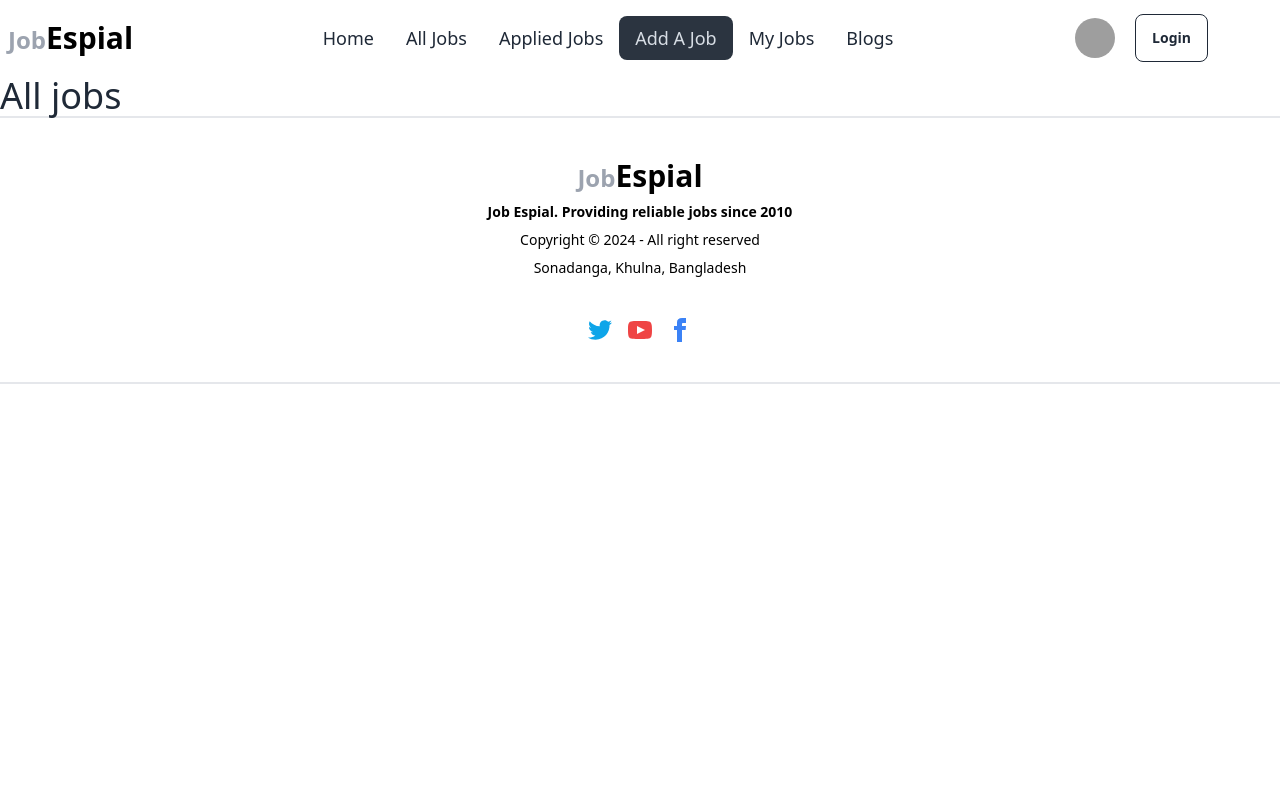
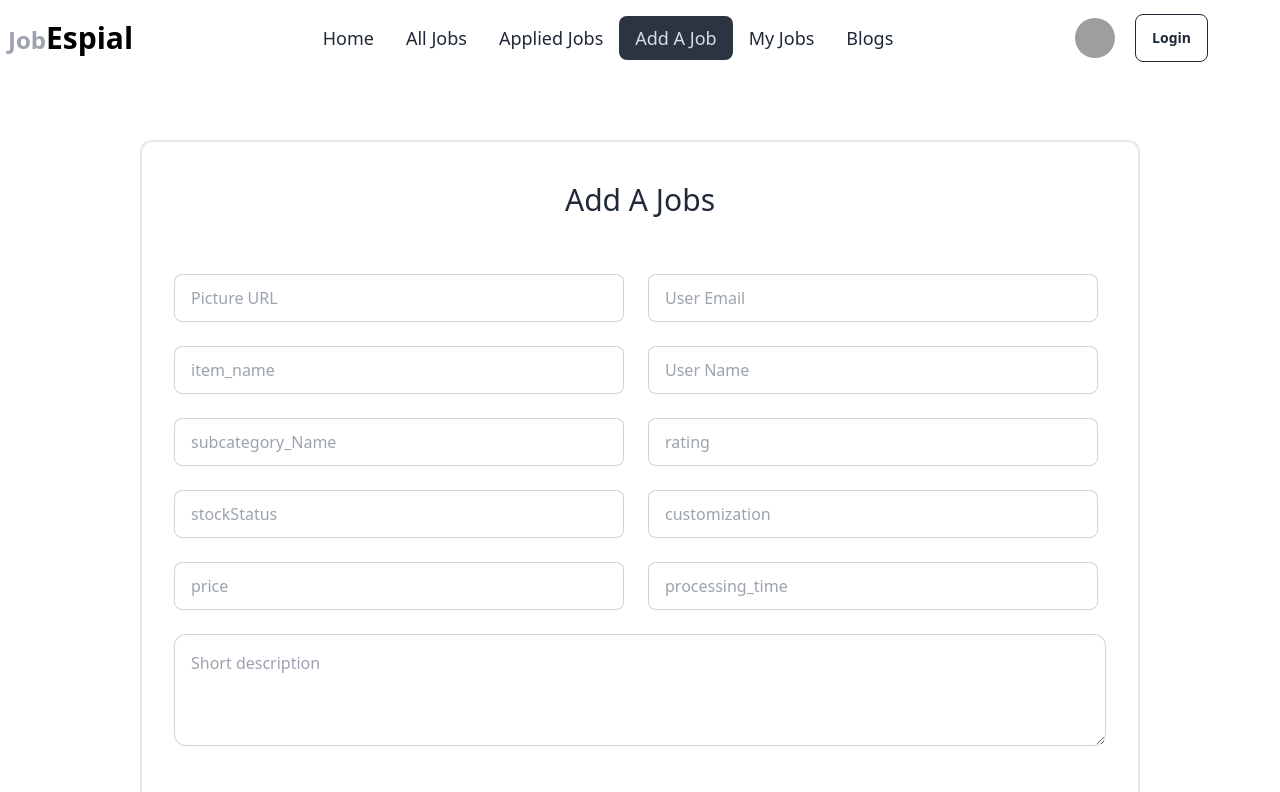
Before and after one commit to Md-Siddik/job-espial-client, a React (Vite) app: page /addJobs in a window 1280 px wide. Shown: the top 792 px of the page. Built offline with nearby package versions, Linux system fonts and the light colour scheme; grey boxes are pictures that could not be loaded.

Commit message:
Blog structure build

```diff
--- a/package.json
+++ b/package.json
@@ -14,6 +14,7 @@
     "match-sorter": "^6.3.4",
     "react": "^18.2.0",
     "react-dom": "^18.2.0",
+    "react-helmet": "^6.1.0",
     "react-router-dom": "^6.23.1",
     "react-tabs": "^6.0.2",
     "sort-by": "^1.2.0",
--- a/src/AddJobs/AddJobs.jsx
+++ b/src/AddJobs/AddJobs.jsx
@@ -2,7 +2,56 @@
 const AddJobs = () => {
     return (
         <div>
-            <h1 className="text-4xl">All jobs</h1>
+            <div className="lg:w-[1000px] m-auto pb-24 mt-16 border-2 rounded-xl">
+                <h1 className="text-3xl mt-10 my-6 text-center">Add A Jobs</h1>
+                <form className="md:w-full mx-auto p-8">
+                    <div className="lg:flex lg:gap-6">
+                        <div className="lg:w-[450px]">
+                            <div className="form-control pb-6">
+                                <input type="text" required name="picture" placeholder="Picture URL" className="input input-bordered" />
+                            </div>
+                            <div className="form-control pb-6">
+                                <input type="text" required name="Job Title" placeholder="item_name" className="input input-bordered" />
+                            </div>
+                            <div className="form-control pb-6">
+                                <input type="text" name="subcategory_Name" placeholder="subcategory_Name" className="input input-bordered" />
+                            </div>
+                            <div className="form-control pb-6">
+                                <input type="text" required name="stockStatus" placeholder="stockStatus" className="input input-bordered" />
+                            </div>
+                            <div className="form-control pb-6">
+                                <input type="text" required name="price" placeholder="price" className="input input-bordered" />
+                            </div>
+                        </div>
+                        <div className="lg:w-[450px]">
+                            <div className="form-control pb-6">
+                                <input type="email" required name="email" placeholder="User Email" className="input input-bordered" />
+                            </div>
+                            <div className="form-control pb-6">
+                                <input type="text" required name="name" placeholder="User Name" className="input input-bordered" />
+                            </div>
+                            <div className="form-control pb-6">
+                                <input type="text" required name="rating" placeholder="rating" className="input input-bordered" />
+                            </div>
+                            <div className="form-control pb-6">
+                                <input type="text" required name="customization" placeholder="customization" className="input input-bordered" />
+                            </div>
+                            <div className="form-control pb-6">
+                                <input type="text" required name="processing_time" placeholder="processing_time" className="input input-bordered" />
+                            </div>
+                        </div>
+                    </div>
+                    <div>
+
+                    <div className="form-control pb-6">
+                                <textarea name="description" required placeholder="Short description" className="input input-bordered h-28 w-full rounded-xl p-4" rows="4" cols="50"></textarea>
+                            </div>
+                    </div>
+                    <div className="form-control w-[200px] mt-6 mx-auto">
+                        <input type="submit" value="Add"  className="btn btn-primary rounded-full text-xl"/>
+                    </div>
+                </form>
+            </div>
         </div>
     );
 };
--- a/src/AllJobs/AllJobs.jsx
+++ b/src/AllJobs/AllJobs.jsx
@@ -1,3 +1,4 @@
+import { Link } from "react-router-dom";
 
 const AllJobs = () => {
     return (
@@ -27,7 +28,9 @@ const AllJobs = () => {
                     <td>2024-06-11</td>
                     <td>$80,000 - $100,000</td>
                     <td>
-                        <button className="btn">View Details</button>
+                        <Link to={'/jobDetails'}>
+                            <button className="btn">View Details</button>
+                        </Link>
                     </td>
                 </tr>
                 <tr>
@@ -36,7 +39,9 @@ const AllJobs = () => {
                     <td>2024-06-11</td>
                     <td>$80,000 - $100,000</td>
                     <td>
-                        <button className="btn">View Details</button>
+                        <Link to={'/jobDetails'}>
+                            <button className="btn">View Details</button>
+                        </Link>
                     </td>
                 </tr>
             </table>
--- a/src/JobDetails/JobDetails.jsx
+++ b/src/JobDetails/JobDetails.jsx
@@ -1,3 +1,4 @@
+import { Helmet } from "react-helmet";
 
 const JobDetails = () => {
     return (
@@ -10,34 +11,27 @@ const JobDetails = () => {
                 <div className="flex border-[1px] my-24">
                     <div className="w-[45%]">
                         <div className="w-full h-full flex items-center justify-center">
-                            <img className="w-full h-fit" src={singleArt.image} alt="Avatar Tailwind CSS Component" />
+                            <img className="w-full h-fit" src="" alt="Avatar Tailwind CSS Component" />
                         </div>
                     </div>
                     <div className="w-[55%]">
                         <div className="p-8">
-                            <h1 className="text-4xl font-bold">{singleArt.item_name}</h1>
-                            <div className="flex gap-32 text-2xl py-6">
-                                <h1>{singleArt.subcategory_Name}</h1>
+                            <h1 className="text-4xl font-bold">Software Engineer</h1>
+                            <div className="py-4 text-xl">
+                                <p>Seeking skilled software engineer to join development team. Apply by June 11th. This post have awesome salary range and so many facilities. Apply if you are eligibal.</p>
                             </div>
-                            <div className="flex gap-4 py-4 border-y-[1px] text-2xl">
-                                <p>{singleArt.description}</p>
+                            <div className="flex gap-16">
+                                <p className="py-4 text-xl">Posting date : 2024-05-11 </p>
+                                <p className="py-4 text-xl">Application deadline : <span className="border-b-[1px] border-red-500 text-red-500">2024-06-11</span> </p>
                             </div>
-                            <div className="flex gap-36">
-                                <p className="py-4 text-xl">Posted by : {singleArt.name} </p>
-                                <p className="py-4 text-xl">Email : {singleArt.email} </p>
-                            </div>
-                            <div className="flex gap-2">
-                                <p className="py-4 text-xl bg-green-500 dark:text-white px-6 rounded-full">{singleArt.stockStatus} </p>
-                                <p className="py-4 text-xl bg-purple-500 dark:text-white px-6 rounded-full">{singleArt.rating}/5 </p>
-                                <div className="flex gap-4">
-                                    <p className="py-4 text-xl">Customizable : </p>
-                                    <p className="py-4 text-xl bg-cyan-500 dark:text-white px-6 rounded-full">{singleArt.customization} </p>
-                                    <p className="py-4 text-xl">Processing-time : </p>
-                                    <p className="py-4 text-xl bg-cyan-500 dark:text-white px-6 rounded-full">{singleArt.processing_time} </p>
-                                </div>
+                            <div className="flex gap-2 py-4">
+                                <p>Job Applicants Number : <span className="py-4 text-xl bg-green-500 dark:text-white px-6 rounded-full">50</span> </p>
                             </div>
                             <div>
-                                <h1 className="text-4xl font-bold py-4">$$80,000 - $100,000</h1>
+                                <h1 className="text-4xl font-bold py-4">$80,000 - $100,000</h1>
+                            </div>
+                            <div>
+                                <button className="btn text-xl">Apply</button>
                             </div>
                         </div>
                     </div>
--- a/src/main.jsx
+++ b/src/main.jsx
@@ -11,6 +11,7 @@ import AppliedJobs from './AppliedJobs/AppliedJobs.jsx';
 import AddJobs from './AddJobs/AddJobs.jsx';
 import MyJobs from './MyJobs/MyJobs.jsx';
 import Blogs from './Blogs/Blogs.jsx';
+import JobDetails from './JobDetails/JobDetails.jsx';
 
 const router = createBrowserRouter([
   {
@@ -41,6 +42,10 @@ const router = createBrowserRouter([
       {
         path: '/blogs',
         element: <Blogs></Blogs>
+      },
+      {
+        path: '/jobDetails',
+        element: <JobDetails></JobDetails>
       }
     ]
   },
```
Also changed, not shown: 1 other file (tests, documents, lock files or other folders).
